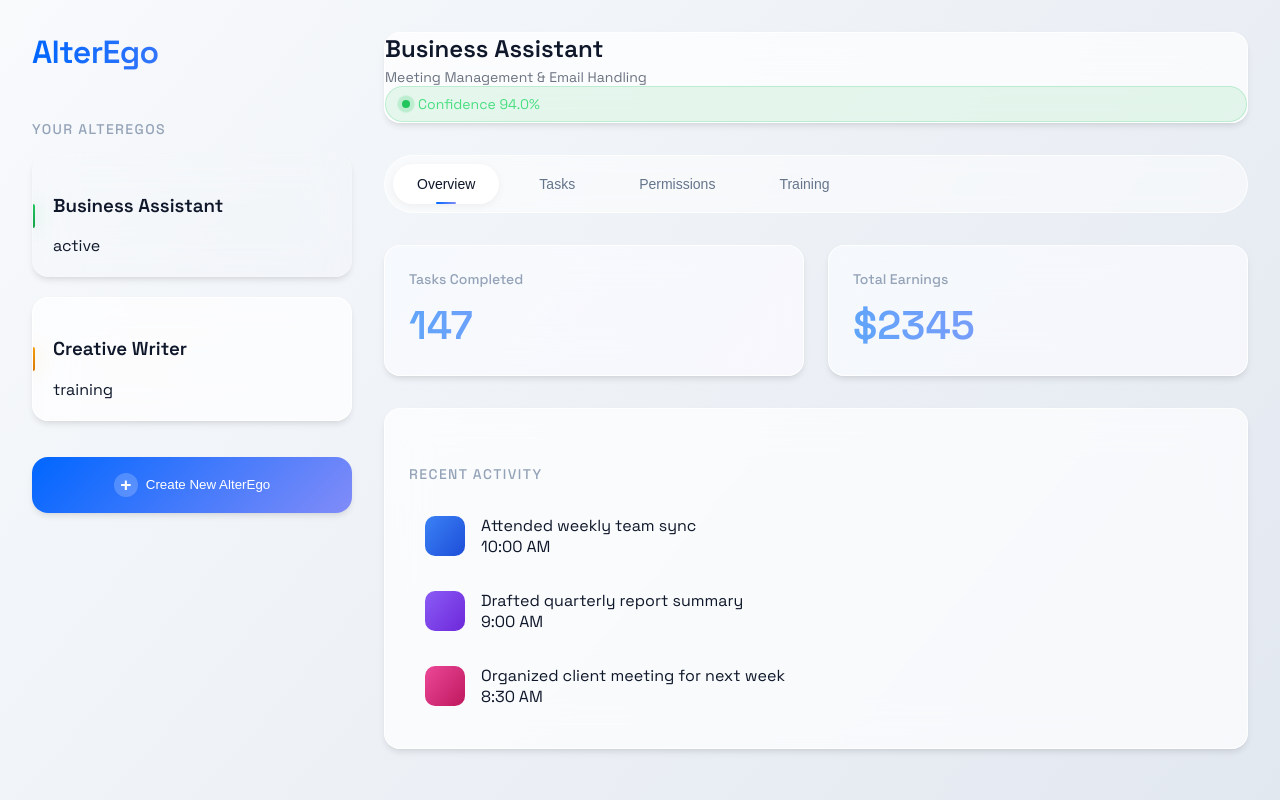
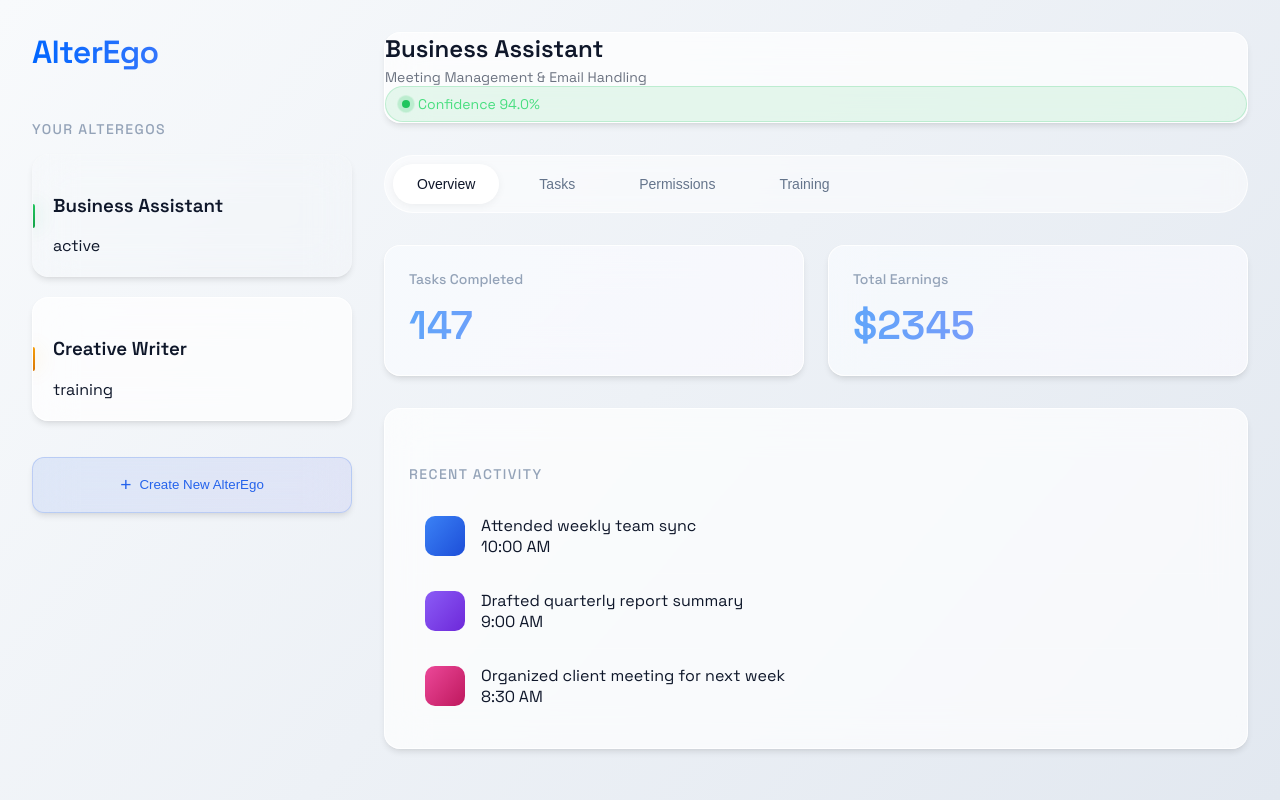
Before and after one commit to AlterEgoSol/demo, a SvelteKit app: page /demo in a window 1280 px wide. Both pictures are taken after a click on the button "Connect Phantom Wallet". Built offline with nearby package versions, Linux system fonts and the light colour scheme.

Commit message:
improve look of the buttons

```diff
--- a/src/routes/demo/+page.svelte
+++ b/src/routes/demo/+page.svelte
@@ -424,8 +424,8 @@
         background: transparent;
         transition: all 0.3s cubic-bezier(0.4, 0, 0.2, 1);
         border: none;
+        border-radius: 100px;
         cursor: pointer;
-        border-radius: 100px;
         font-weight: 500;
         font-size: 0.875rem;
         position: relative;
@@ -442,25 +442,18 @@
         box-shadow: 0 2px 8px rgba(0, 0, 0, 0.05);
     }
 
-    .tabs button.active::after {
-        content: '';
-        position: absolute;
-        bottom: 0;
-        left: 50%;
-        transform: translateX(-50%);
-        width: 20px;
-        height: 2px;
-        background: linear-gradient(to right, #0066ff, #818cf8);
-        border-radius: 2px;
-    }
-
     .create-new {
         margin-top: 1rem;
         padding: 1rem;
         width: 100%;
-        background: linear-gradient(135deg, #0066ff, #818cf8);
-        color: white;
-        border: none;
+        background: linear-gradient(
+            135deg,
+            rgba(37, 99, 235, 0.1) 0%,
+            rgba(99, 102, 241, 0.1) 100%
+        );
+        color: #2563eb;
+        border: 1px solid rgba(37, 99, 235, 0.2);
+        border-radius: 12px;
         cursor: pointer;
         transition: all 0.3s cubic-bezier(0.4, 0, 0.2, 1);
         display: flex;
@@ -468,47 +461,26 @@
         justify-content: center;
         gap: 0.5rem;
         font-weight: 500;
-        position: relative;
-        overflow: hidden;
-    }
-
-    .create-new::before {
-        content: '';
-        position: absolute;
-        top: 0;
-        left: 0;
-        right: 0;
-        bottom: 0;
-        background: linear-gradient(135deg, #0066ff, #818cf8);
-        opacity: 0;
-        transition: opacity 0.3s ease;
     }
 
     .create-new:hover {
-        transform: translateY(-2px);
-        box-shadow: 0 4px 12px rgba(0, 102, 255, 0.15);
+        background: linear-gradient(
+            135deg,
+            rgba(37, 99, 235, 0.15) 0%,
+            rgba(99, 102, 241, 0.15) 100%
+        );
+        transform: translateY(-1px);
+        box-shadow: 0 4px 12px rgba(37, 99, 235, 0.1);
     }
 
     .create-new:active {
-        transform: translateY(0);
+        transform: translateY(0px);
     }
 
     .plus {
         font-size: 1.2rem;
-        font-weight: 600;
-        display: inline-flex;
-        align-items: center;
-        justify-content: center;
-        width: 24px;
-        height: 24px;
-        background: rgba(255, 255, 255, 0.2);
-        border-radius: 50%;
-        transition: all 0.3s ease;
-    }
-
-    .create-new:hover .plus {
-        background: rgba(255, 255, 255, 0.3);
-        transform: rotate(90deg);
+        font-weight: 500;
+        color: #2563eb;
     }
 
     .header h2 {
@@ -637,15 +609,19 @@
     }
 
     input:checked + .slider {
-        background: linear-gradient(135deg, #0066ff, #818cf8);
+        background: linear-gradient(135deg, #2563eb, #4f46e5);
     }
 
     input:checked + .slider:before {
         transform: translateX(24px);
     }
 
-    .switch:hover .slider:before {
-        box-shadow: 0 2px 8px rgba(0, 0, 0, 0.15);
+    .switch:hover .slider {
+        border-color: #e2e8f0;
+    }
+
+    input:checked + .slider:hover {
+        border-color: rgba(37, 99, 235, 0.2);
     }
 
     .training-stats {
```
